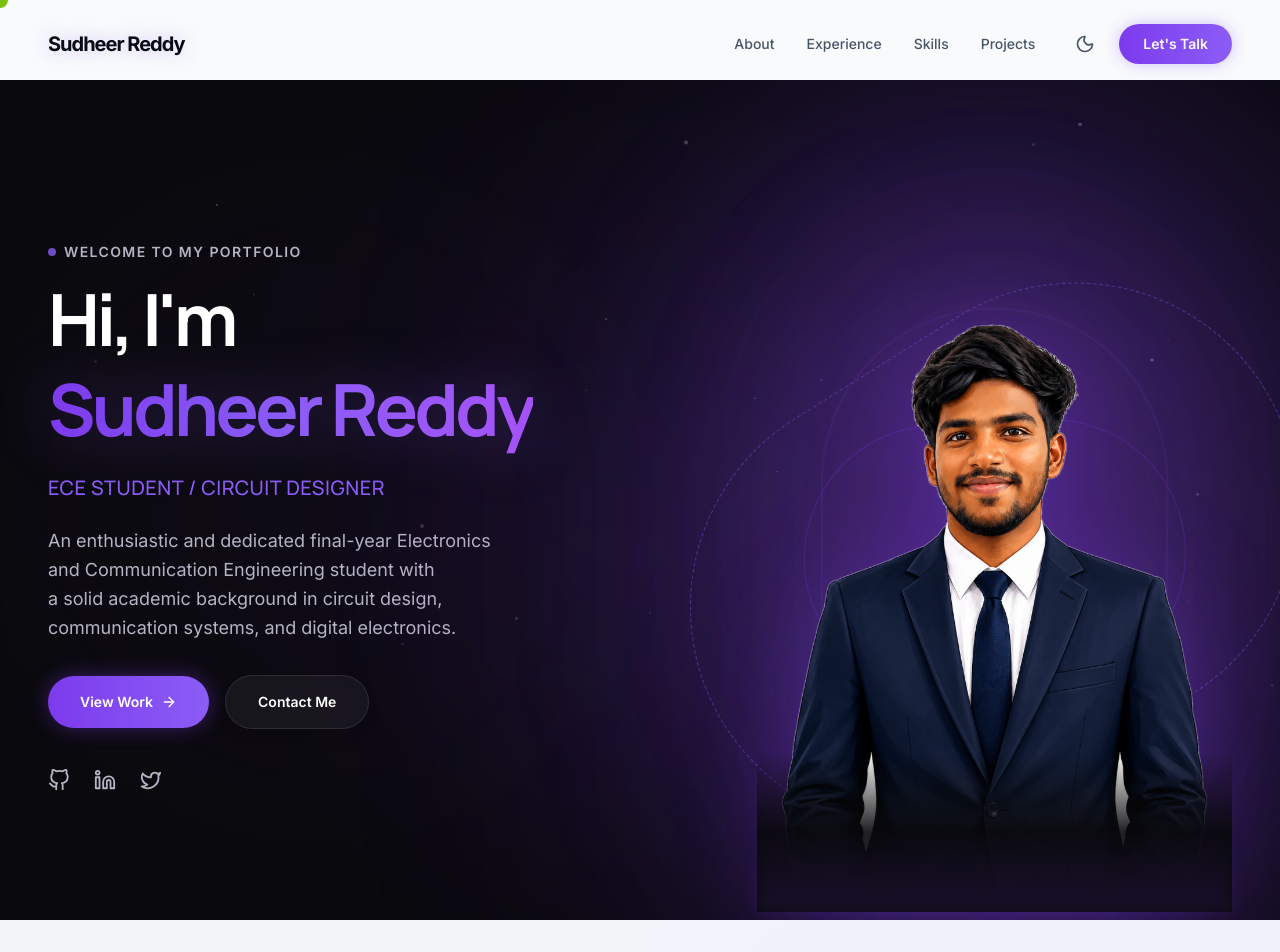
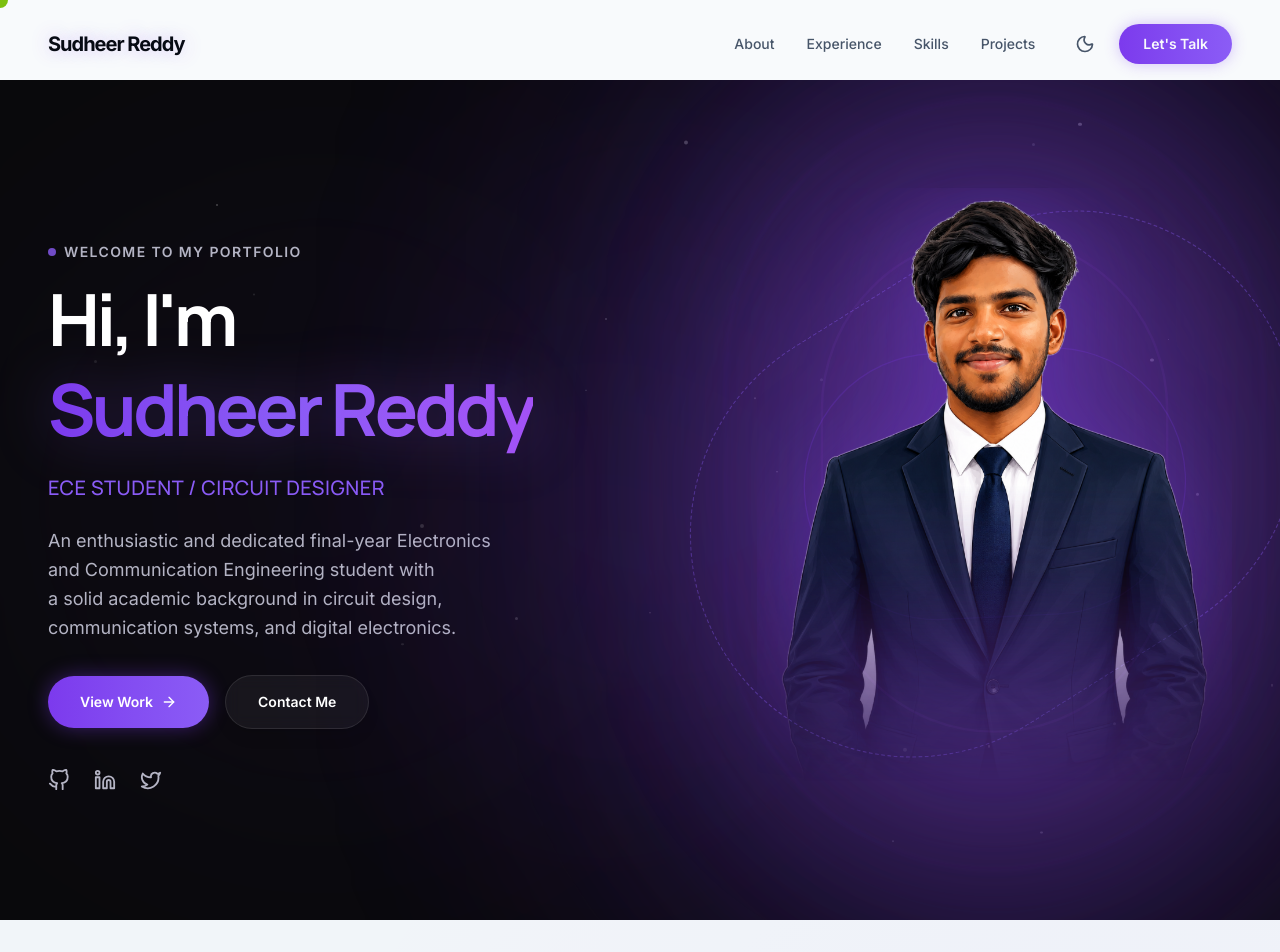
Before and after one commit to SudheerReddy007/SUDHEER-PORTFOLIO, a Next.js app: page / in a window 1280 px wide. Shown: the top 952 px of the page. Built offline with nearby package versions, Linux system fonts and the light colour scheme.

Commit message:
Refine hero portrait: raise position and replace solid background fade with alpha mask fade

```diff
--- a/src/components/sections/Hero.tsx
+++ b/src/components/sections/Hero.tsx
@@ -202,13 +202,13 @@ export function Hero() {
         </motion.div>
 
         {/* Right Column - Portrait & Ambient Glow */}
-        <div className="lg:col-span-5 flex items-end justify-center relative min-h-[480px] md:min-h-[580px] lg:min-h-[680px] w-full self-end">
+        <div className="lg:col-span-5 flex items-center justify-center relative min-h-[480px] md:min-h-[580px] lg:min-h-[680px] w-full self-center">
           {/* Layered glows and concentric rings behind the portrait */}
-          <div className="absolute inset-0 flex items-center justify-center pointer-events-none scale-125 translate-y-10">
+          <div className="absolute inset-0 flex items-center justify-center pointer-events-none scale-125 -translate-y-8">
             {/* Glowing cores */}
-            <div className="absolute w-[120%] h-[120%] bg-[#7C3AED]/25 rounded-full blur-[110px] animate-pulse" style={{ animationDuration: "8s" }} />
-            <div className="absolute w-[95%] h-[95%] bg-[#8B5CF6]/20 rounded-full blur-[90px] animate-pulse" style={{ animationDuration: "5s" }} />
-            <div className="absolute w-[70%] h-[70%] bg-[#A855F7]/15 rounded-full blur-[65px]" />
+            <div className="absolute w-[120%] h-[120%] bg-[#7C3AED]/35 rounded-full blur-[120px] animate-pulse" style={{ animationDuration: "8s" }} />
+            <div className="absolute w-[95%] h-[95%] bg-[#8B5CF6]/28 rounded-full blur-[100px] animate-pulse" style={{ animationDuration: "5s" }} />
+            <div className="absolute w-[70%] h-[70%] bg-[#A855F7]/22 rounded-full blur-[80px]" />
 
             {/* Glowing ring 1 */}
             <motion.div
@@ -244,23 +244,20 @@ export function Hero() {
             initial={{ opacity: 0, scale: 0.9 }}
             animate={{ opacity: 1, scale: 1 }}
             transition={{ duration: 0.8, ease: "easeOut" }}
-            className="relative z-10 w-full max-w-[380px] md:max-w-[460px] lg:max-w-[500px] aspect-[4/5] flex items-center justify-center translate-y-6 md:translate-y-8 lg:translate-y-12"
+            className="relative z-10 w-full max-w-[380px] md:max-w-[460px] lg:max-w-[500px] aspect-[4/5] flex items-center justify-center -translate-y-8"
             style={{ x: mousePos.x * 0.4, y: mousePos.y * 0.4 }}
           >
             <motion.img
               src="/images/portrait.png"
               alt="Sudheer Reddy Portrait"
               className="w-full h-auto object-contain drop-shadow-[0_15px_50px_rgba(124,58,237,0.35)]"
+              style={{
+                maskImage: "linear-gradient(to bottom, rgba(0,0,0,1) 0%, rgba(0,0,0,1) 50%, rgba(0,0,0,0.8) 65%, rgba(0,0,0,0.4) 80%, rgba(0,0,0,0) 100%)",
+                WebkitMaskImage: "linear-gradient(to bottom, rgba(0,0,0,1) 0%, rgba(0,0,0,1) 50%, rgba(0,0,0,0.8) 65%, rgba(0,0,0,0.4) 80%, rgba(0,0,0,0) 100%)"
+              }}
               animate={{ y: [-3, 3, -3] }}
               transition={{ duration: 5, repeat: Infinity, ease: "easeInOut" }}
             />
-
-            {/* Premium waist-down bottom fade overlays */}
-            <div className="absolute -bottom-2 inset-x-0 h-40 pointer-events-none z-20 flex flex-col justify-end">
-              <div className="absolute inset-0 bg-gradient-to-t from-[#09090B] via-[#09090B]/90 to-transparent" />
-              <div className="absolute inset-0 bg-gradient-to-t from-[#7C3AED]/15 via-transparent to-transparent blur-[8px]" />
-              <div className="h-4 bg-[#09090B] w-full" />
-            </div>
           </motion.div>
         </div>
       </div>
```
